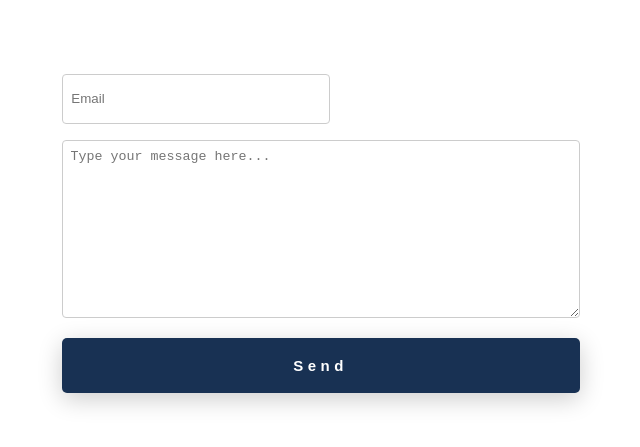
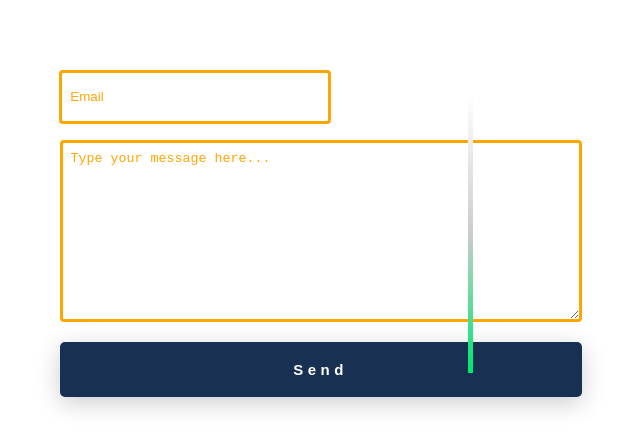
Before and after one commit to DrinkVodkaPlayDotka/about_me, a Vue app: page / in a window 1280 px wide. Shown: the part 2613-3060 px from the top of the page, without its empty margins (193-833 px from the left). Built offline with nearby package versions, Linux system fonts and the light colour scheme; a web font is replaced by a local one.

Commit message:
refactor: add mail

```diff
--- a/src/components/connectComponent.vue
+++ b/src/components/connectComponent.vue
@@ -3,6 +3,7 @@
 </script>
 
 <template>
+
   <div class="container">
 
     <form
@@ -13,11 +14,12 @@
         <input type="email" name="email" class="input-field email" placeholder="Email">
       </label>
       <label class="input-label">
-        <textarea name="message" class="input-field area"  placeholder="Type your message here..." ></textarea>
+        <textarea name="message" type="message" class="input-field area"  placeholder="Type your message here..." ></textarea>
       </label>
       <button type="submit" class="button"><span>Send</span></button>
 
     </form>
+    <span class="line"></span>
   </div>
 </template>
 
@@ -47,14 +49,53 @@
 .input-field.area {
   height: 10rem;
   width: 500px;
+
 }
 .input-field {
   width: 100%;
   padding: 0.5rem;
-  border: 1px solid #ccc;
+  border: 3px solid #FFA500;
   border-radius: 4px;
+  background-color:transparent;
+  color: white;
+  transition: box-shadow 0.3s ease;
+
 }
+.input-field:hover{
+  box-shadow:
+      rgba(255, 165, 0, 0.4) 0px 2px 4px,
+      rgba(255, 165, 0, 0.3) 0px 7px 13px -3px,
+      rgba(255, 165, 0, 0.2) 0px -3px 0px inset; /* Оранжевая тень */
+}
+.line{
+  position: absolute;
+  width: 5px;
+  height: 35vh;
+  right: 60vh;
+  background-image: linear-gradient(to bottom, #ffffff, #cccccc, #ffa500); /* Градиентный фон */
+  animation: colorChange 10s infinite alternate;
 
+}
+input[type="email"]::placeholder {
+    color: #FFA500;
+    outline:none;
+}
+textarea[type="message"]::placeholder {
+  color: #FFA500;
+
+}
+:active, :hover, :focus {
+  outline: 0;
+  outline-offset: 0;
+}
+@keyframes colorChange {
+  0% {
+    filter: hue-rotate(0deg);
+  }
+  100% {
+    filter: hue-rotate(360deg);
+  }
+}
 button {
   position: relative;
   display: flex;
```
